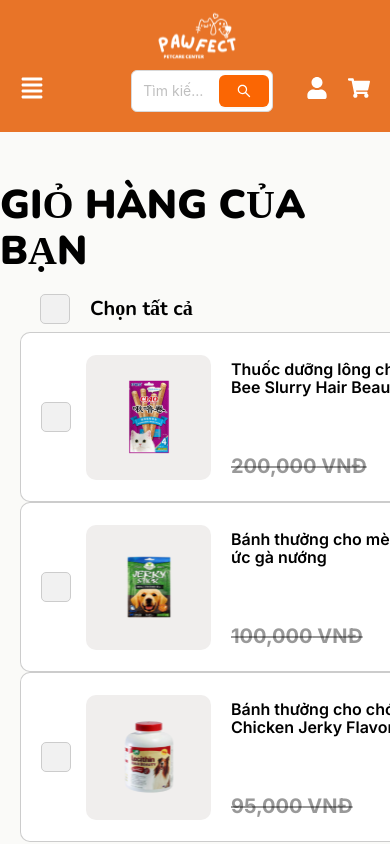
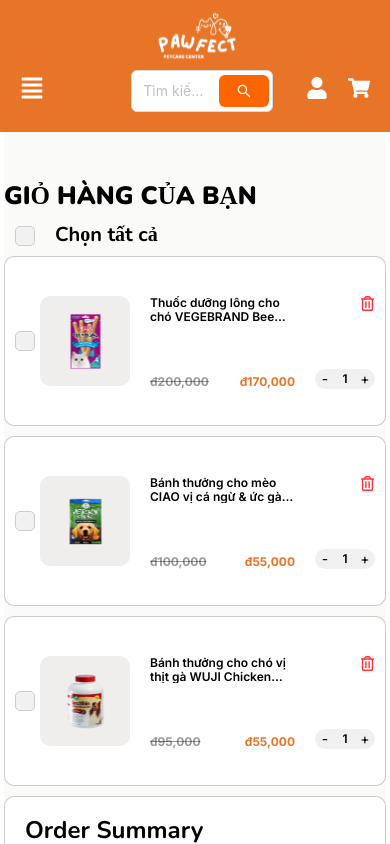
Before and after one commit to yurri2506/IE014_Nhom1_WebsiteThuCung_Fawfect, a React (Create React App) app: page /my-cart in a window 390 px wide. Shown: the top 844 px of the page. Built offline with nearby package versions, Linux system fonts and the light colour scheme.

Commit message:
mb my-cart

```diff
--- a/src/components/CartItemComponent/CartItemComponent.jsx
+++ b/src/components/CartItemComponent/CartItemComponent.jsx
@@ -2,7 +2,7 @@
 import { FaRegTrashAlt } from "react-icons/fa";
 import styles from './CartItemComponent.module.scss'
 
-const CartItemComponent = ({ item, onQuantityChange, onRemove, onCheck, isChecked }) => {
+const CartItemComponent = ({ item, onQuantityChange, onRemove, onCheck, isChecked, isInMobile }) => {
     return (
       <div className={styles.carts}>
         <input
@@ -16,8 +16,8 @@
         <div className={styles.details}>
           <p>{item.name}</p>
           <div className={styles.price}>
-            <p>{item.oldPrice.toLocaleString()} VNĐ</p>
-            <p>{item.price.toLocaleString()} VNĐ</p>
+            <p>{isInMobile ? 'đ' : ''}{item.oldPrice.toLocaleString()}{isInMobile ? '' : 'VNĐ'}</p>
+            <p>{isInMobile ? 'đ' : ''}{item.price.toLocaleString()}{isInMobile ? '' : 'VNĐ'}</p>
           </div>
         </div>
         <div className={styles.changeItem}>
--- a/src/components/CartItemComponent/CartItemComponent.module.scss
+++ b/src/components/CartItemComponent/CartItemComponent.module.scss
@@ -65,7 +65,7 @@
     justify-content: space-between;
     // flex: 1;
 
-    p:first-of-type {
+    > p:first-of-type {
         font-size: 1.6rem;
         font-weight: 600;
         margin-top: 5px;
@@ -149,6 +149,103 @@
         }
     }
 }
+
+
+@media screen and (max-width: 46.1875em) {
+    .carts {
+        width: 100%;
+        margin: 0 0 10px 0;
+        padding: 0 10px;
+
+        input {
+            width: 20px;
+            height: 20px;
+            margin-right: 5px;
+
+            &:checked::after {
+                font-size: 1rem;
+                left: 6px;
+            }
+        }
+
+        .img {
+            width: 90px;
+            height: 90px;
+
+            img {
+                width: 75px;
+                height: 75px;
+            }
+        }
+    }
+
+    .details {
+        // width: 150px;
+        flex: 1 !important;
+        > p:first-of-type {
+            font-size: 1.2rem;
+            margin-top: 17px;
+            overflow: hidden;
+            text-overflow: ellipsis;
+            display: block;
+            display: -webkit-box;
+            -webkit-box-orient: vertical;
+            -webkit-line-clamp: 2;
+        }
+
+        .price {
+
+            p:first-of-type {
+                font-size: 1.2rem;
+                margin-bottom: 15px;
+            }
+
+            p:last-of-type {
+                font-size: 1.2rem;
+                color: #E87428;
+                margin-bottom: 15px;
+            }
+        }
+
+    }
+
+    .changeItem {
+        flex: 0;
+
+        button {
+            font-size: 1.5rem;
+            margin-top: 17px;
+        }
+
+        .quantity {
+
+            button {
+                width: 20px;
+                height: 20px;
+                font-size: 1.4rem;
+                margin-bottom: 15px;
+            }
+
+            button:first-of-type {
+                border-top-left-radius: 10px;
+                border-bottom-left-radius: 10px;
+            }
+
+            button:last-of-type {
+                border-top-right-radius: 10px;
+                border-bottom-right-radius: 10px;
+            }
+
+            span {
+                font-size: 1.2rem;
+                width: 20px;
+                height: 20px;
+                line-height: 20px;
+            }
+        }
+    }
+}
+
 
 @media screen and (min-width: 46.25em) and (max-width: 63.9375em) {
     .carts {
--- a/src/components/HeaderComponent/HeaderComponent.jsx
+++ b/src/components/HeaderComponent/HeaderComponent.jsx
@@ -20,6 +20,8 @@
 import { FaHome } from "react-icons/fa";
 import { FaProductHunt } from "react-icons/fa";
 import { FaBookOpen } from "react-icons/fa";
+import { FaDog } from "react-icons/fa6";
+import { FaCat } from "react-icons/fa";
 
 const HeaderComponent = () => {
   const [span, setSpan] = useState(21);
@@ -192,7 +194,7 @@
                   <li className={styles.forDog}>
                     <Link>
                       <div className={styles.iconNav}>
-                        <FaProductHunt className={styles.iconForNav}/>
+                        <FaDog className={styles.iconForNav}/>
                         Sản phẩm cho chó
                       </div>
                       <MdNavigateNext className={styles.icon} />
@@ -202,7 +204,7 @@
                   <li className={styles.forCat}>
                     <Link>
                       <div className={styles.iconNav}>
-                        <FaProductHunt className={styles.iconForNav}/>
+                        <FaCat className={styles.iconForNav}/>
                         Sản phẩm cho mèo
                       </div>
                       <MdNavigateNext className={styles.icon} />
--- a/src/components/OrderSummaryComponent/OrderSummaryComponent.module.scss
+++ b/src/components/OrderSummaryComponent/OrderSummaryComponent.module.scss
@@ -79,6 +79,49 @@
     }
 }
 
+@media screen and (max-width: 46.1875em) {
+    .orderSummary {
+        width: 100%;
+        height: 100%;
+        margin: 0;
+
+        input {
+            width: 200px;
+            height: 40px;
+            font-size: 1.3rem;
+        }
+
+        span {
+            font-size: 1.5rem;
+            top: 80px;
+            left: 35px;
+        }
+
+        .btn {
+            width: 100px;
+            height: 40px;
+            font-size: 1.5rem;
+        }
+
+        p {
+            font-size: 1.5rem;
+        }
+
+        .normal, .total {
+            font-size: 1.7rem;
+        }
+
+        .btnBuy {
+            width: 50% !important;
+            height: 40px !important;
+        }
+
+        .wrapBtn {
+            margin: 15px 0;
+        }
+      }
+}
+
 
 @media screen and (min-width: 46.25em) and (max-width: 63.9375em) {
     .orderSummary {
--- a/src/pages/MyCartPage/MyCartPage.jsx
+++ b/src/pages/MyCartPage/MyCartPage.jsx
@@ -1,4 +1,4 @@
-import React, { useState } from 'react'
+import React, { useEffect, useState } from 'react'
 import CartItemComponent from '../../components/CartItemComponent/CartItemComponent';
 import OrderSummaryComponent from '../../components/OrderSummaryComponent/OrderSummaryComponent';
 import product4 from '../../assets/images/product4.svg'
@@ -84,6 +84,19 @@
     return total;
 }, 0) + discount;
 
+  const [isInMobile, setisInMobile] = useState(false);
+  useEffect(() => {
+    const mediaQuery = window.matchMedia('(max-width: 739px)');
+    const handleViewportChange = () => setisInMobile(mediaQuery.matches);
+
+    handleViewportChange();
+    mediaQuery.addEventListener('change', handleViewportChange);
+
+    return () => {
+      mediaQuery.removeEventListener('change', handleViewportChange);
+    };
+  }, []);
+
     return (
       <div className={styles.main}>
         <div className='grid wide'>
@@ -106,6 +119,7 @@
                     onRemove={handleRemoveItem}
                     onCheck={handleCheckItem}
                     isChecked={checkedItems.includes(item.id)}
+                    isInMobile={isInMobile}
                   />
                 ))}
               </div>
--- a/src/pages/MyCartPage/MyCartPage.module.scss
+++ b/src/pages/MyCartPage/MyCartPage.module.scss
@@ -59,6 +59,33 @@
     overflow: hidden;
 }
 
+
+@media screen and (max-width: 46.1875em) {
+  .main {
+    margin: 0 4px;
+    h2 {
+      font-size: 2.5rem;
+    }
+  }
+
+  .checkAll {
+    input {
+      margin-left: 11px;
+      width: 20px;
+      height: 20px;
+
+      &:checked::after {
+        font-size: 1rem;
+        left: 6px;
+      }
+    }
+  }
+
+  .cart {
+    flex-direction: column;
+  }
+}
+
 @media screen and (min-width: 46.25em) and (max-width: 63.9375em) {
   .main {
     h2 {
```
